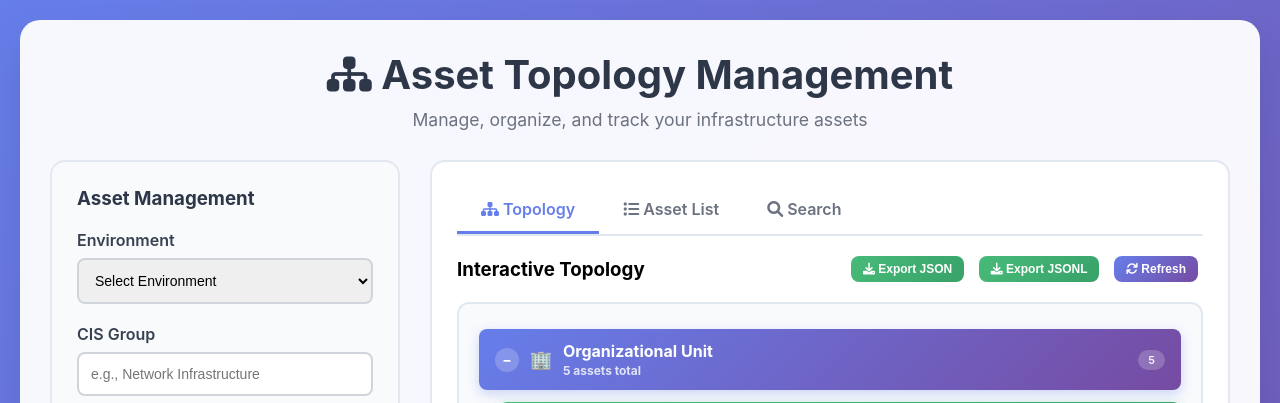
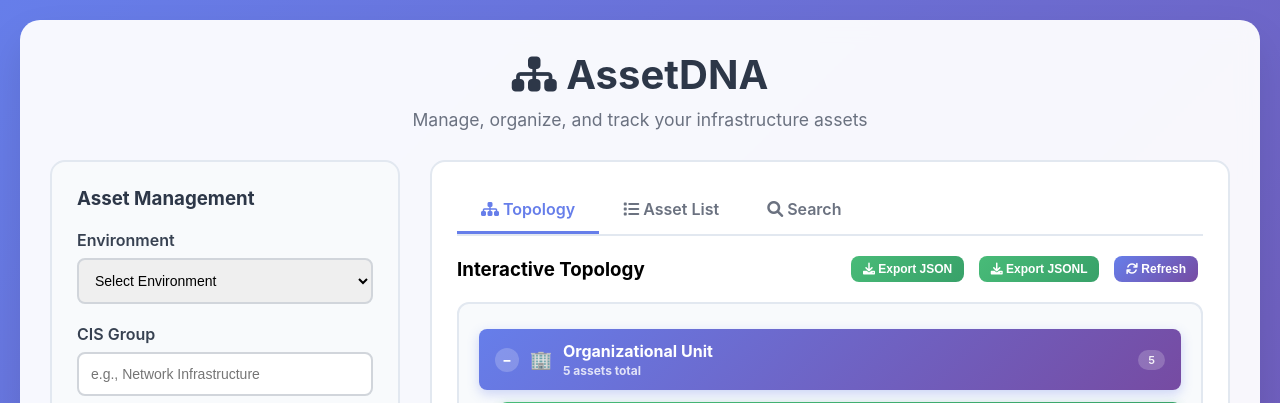
Before and after one commit to ikarakas/AssetDNA, a Flask app: page / in a window 1280 px wide. Shown: the top 403 px of the page. Run offline with Flask 3, Linux system fonts and the light colour scheme; data comes from the database, SQL or seed files in the repository.

Commit message:
Update application branding to AssetDNA

```diff
--- a/app.py
+++ b/app.py
@@ -197,7 +197,7 @@ def export_json():
         io.BytesIO(output.getvalue().encode()),
         mimetype='application/json',
         as_attachment=True,
-        download_name='asset_topology.json'
+        download_name='assetdna.json'
     )
 
 @app.route('/api/export/jsonl')
@@ -214,7 +214,7 @@ def export_jsonl():
         io.BytesIO(output.getvalue().encode()),
         mimetype='application/json',
         as_attachment=True,
-        download_name='asset_topology.jsonl'
+        download_name='assetdna.jsonl'
     )
 
 @app.route('/api/stats')
--- a/templates/index.html
+++ b/templates/index.html
@@ -3,7 +3,7 @@
 <head>
     <meta charset="UTF-8">
     <meta name="viewport" content="width=device-width, initial-scale=1.0">
-    <title>Asset Topology Management System</title>
+    <title>AssetDNA</title>
     <link href="https://cdnjs.cloudflare.com/ajax/libs/font-awesome/6.0.0/css/all.min.css" rel="stylesheet">
     <style>
         * {
@@ -510,7 +510,7 @@
 <body>
     <div class="container">
         <div class="header">
-            <h1><i class="fas fa-sitemap"></i> Asset Topology Management</h1>
+            <h1><i class="fas fa-sitemap"></i> AssetDNA</h1>
             <p class="subtitle">Manage, organize, and track your infrastructure assets</p>
         </div>
 
```
Also changed, not shown: README.md.
